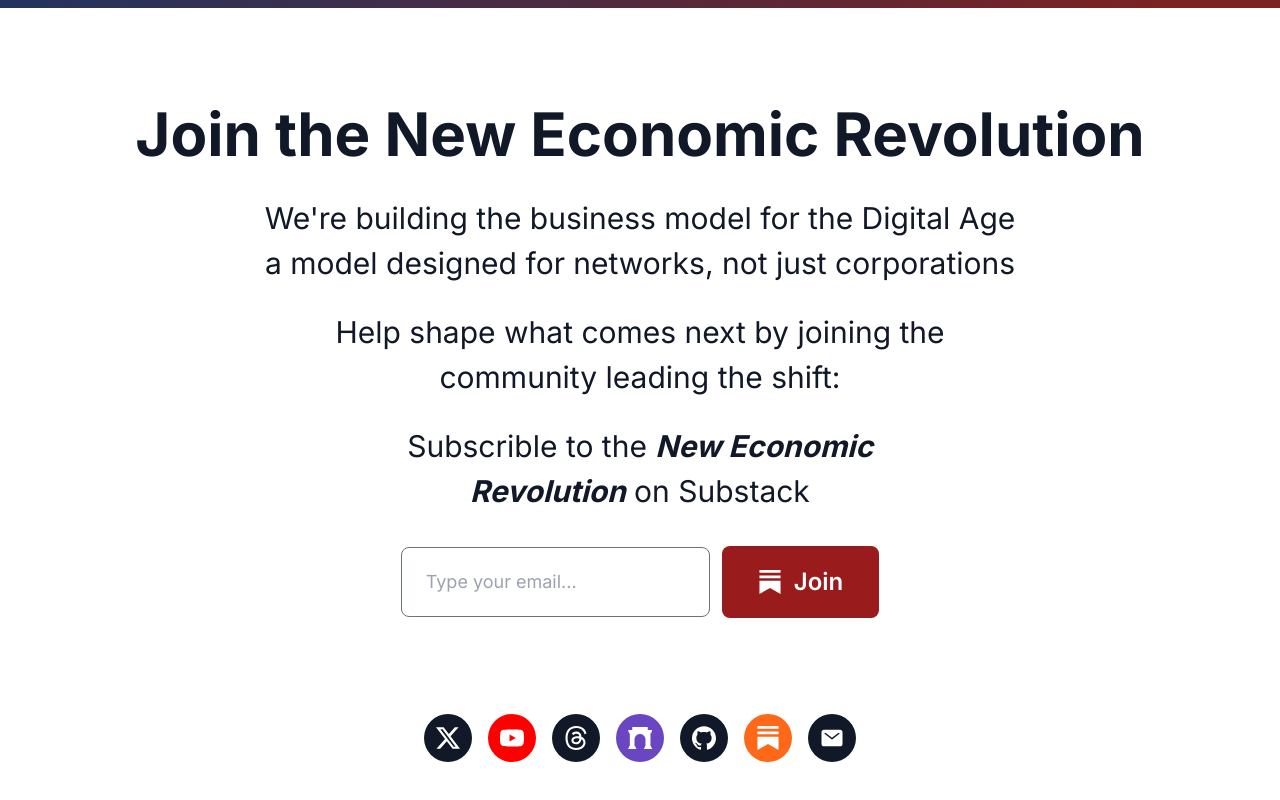
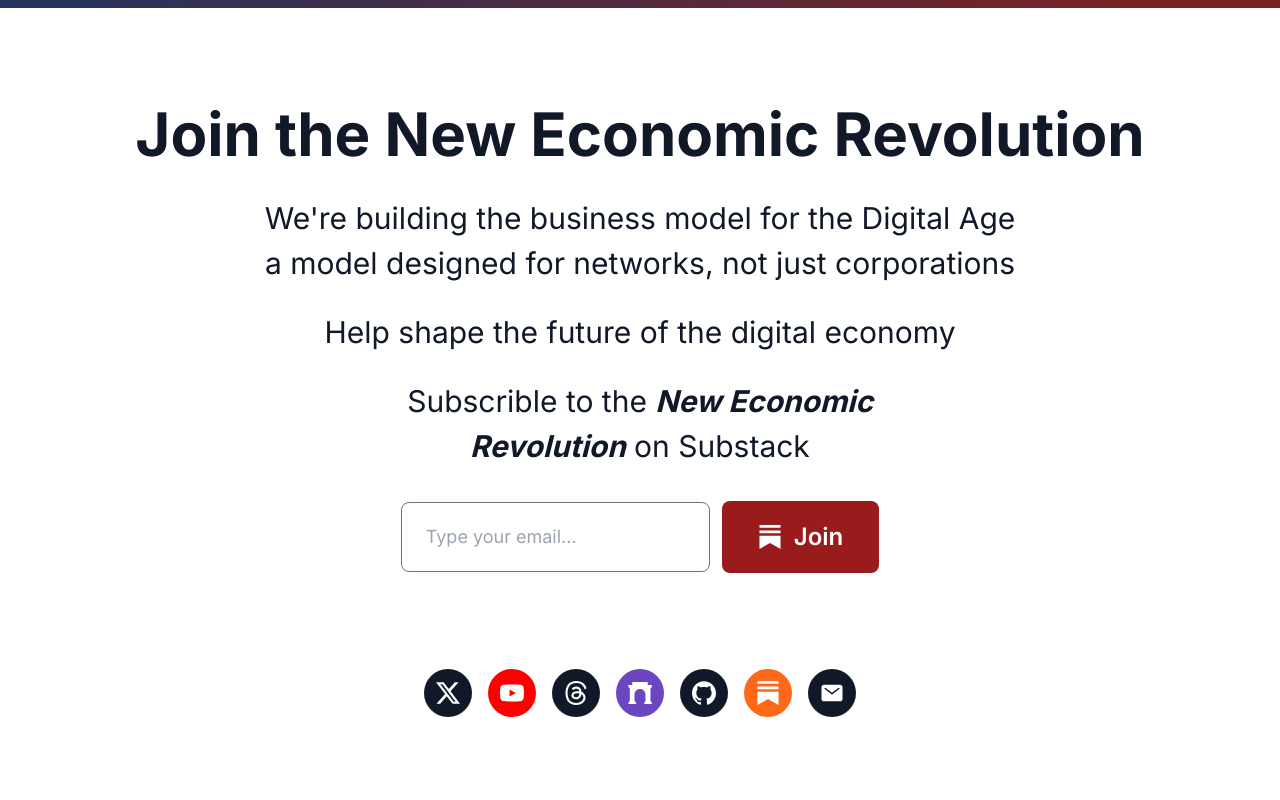
Before and after one commit to AbundanceProtocol/Abundance-Site, a Next.js app: page / in a window 1280 px wide. Shown: the part 5845-6645 px from the top of the page. Built offline with nearby package versions, Linux system fonts and the light colour scheme.

Commit message:
Update homepage text

```diff
--- a/app/page.tsx
+++ b/app/page.tsx
@@ -993,7 +993,7 @@ export default function Home() {
               a model designed for networks, not just corporations
             </p>
             <p className="text-base md:text-2xl lg:text-3xl text-gray-900 leading-relaxed md:!leading-[1.5] text-gray-600 max-w-[45rem] mx-auto px-2 mb-6">
-              Help shape what comes next by joining the community leading the shift:
+              Help shape the future of the digital economy
             </p>
             <p className="text-base md:text-2xl lg:text-3xl text-gray-900 leading-relaxed md:!leading-[1.5] text-gray-600 max-w-[30rem] mx-auto px-0 mb-2">
               Subscrible to the <strong><em>New Economic Revolution</em></strong> on Substack
```
